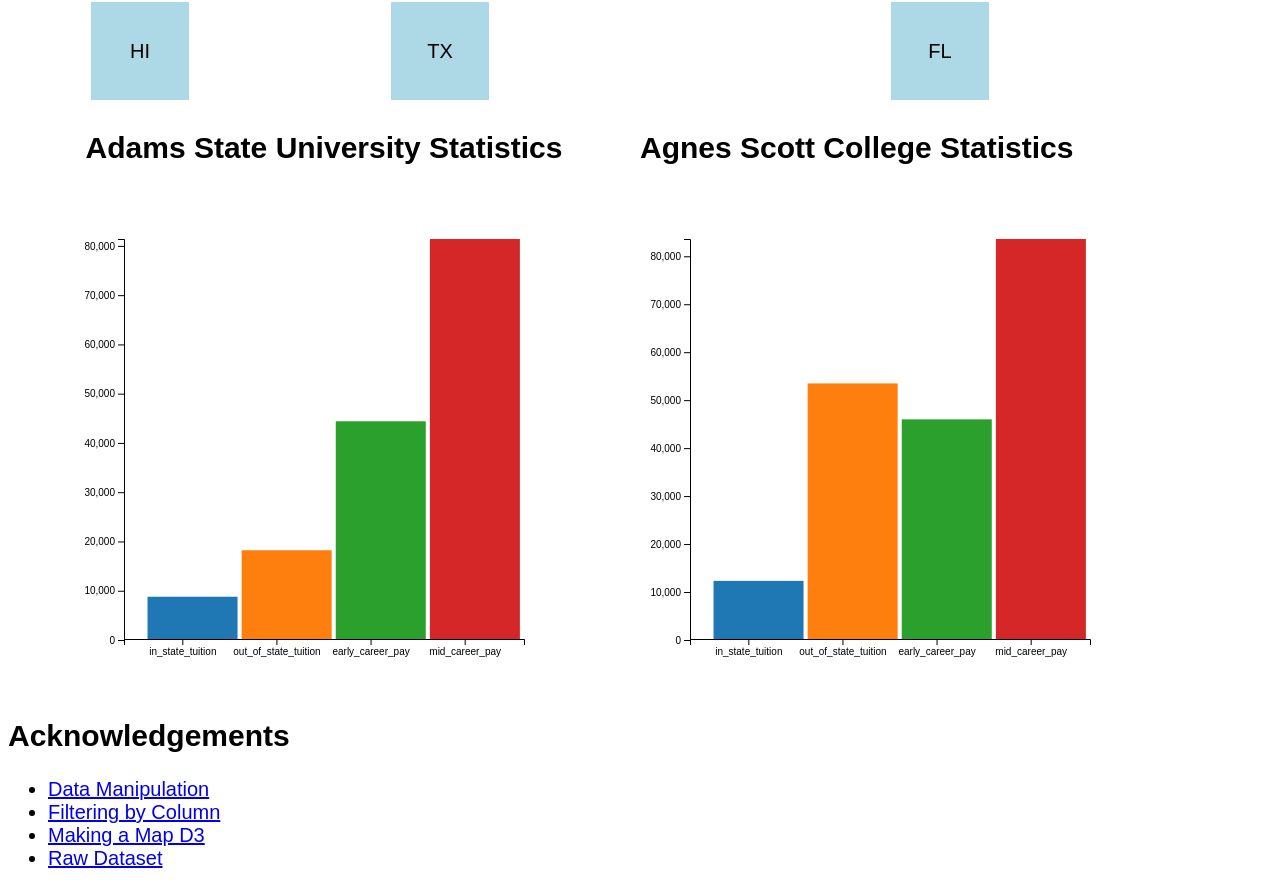
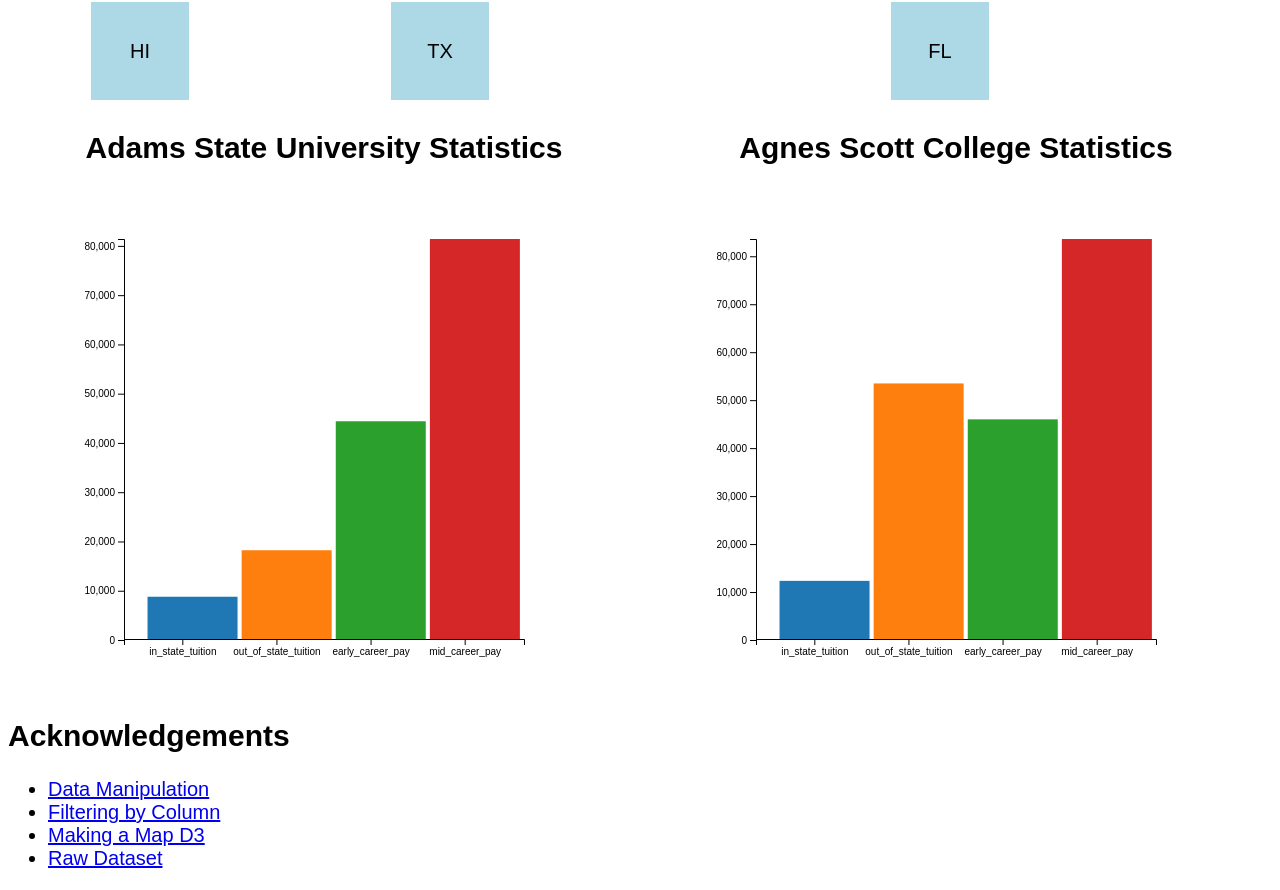
Before and after one commit to DS4200-S23-Class/project-pratheek-joao-maggie-pm-03, a plain HTML site: page index.html in a window 1280 px wide. Shown: the part 1945-2835 px from the top of the page. Drawn offline with Linux system fonts and the light colour scheme.

Commit message:
Update index.html

```diff
--- a/index.html
+++ b/index.html
@@ -77,7 +77,7 @@
                     <div id="vis2"></div>
                 </div>
 
-                <div class="righ-column">
+                <div class="right-column">
                     <h2>Agnes Scott College Statistics</h2>
                     <div id="vis3"></div>
             </div>
```
